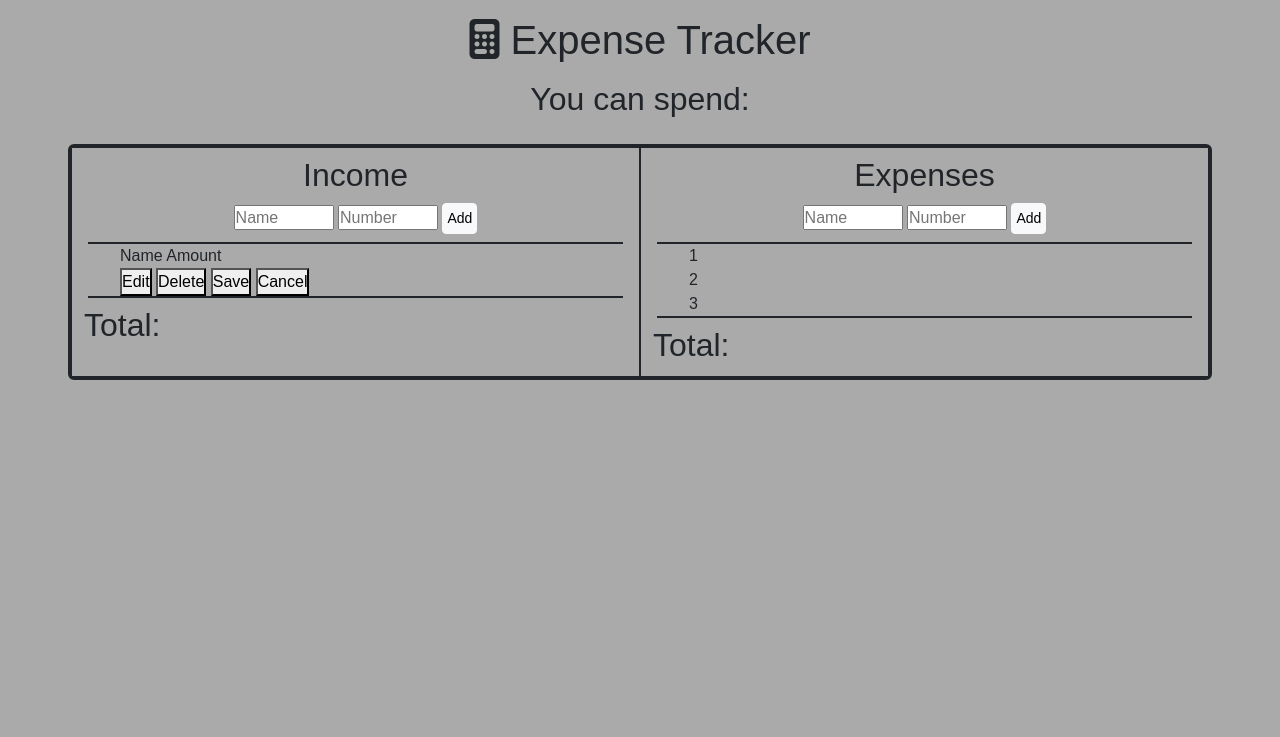
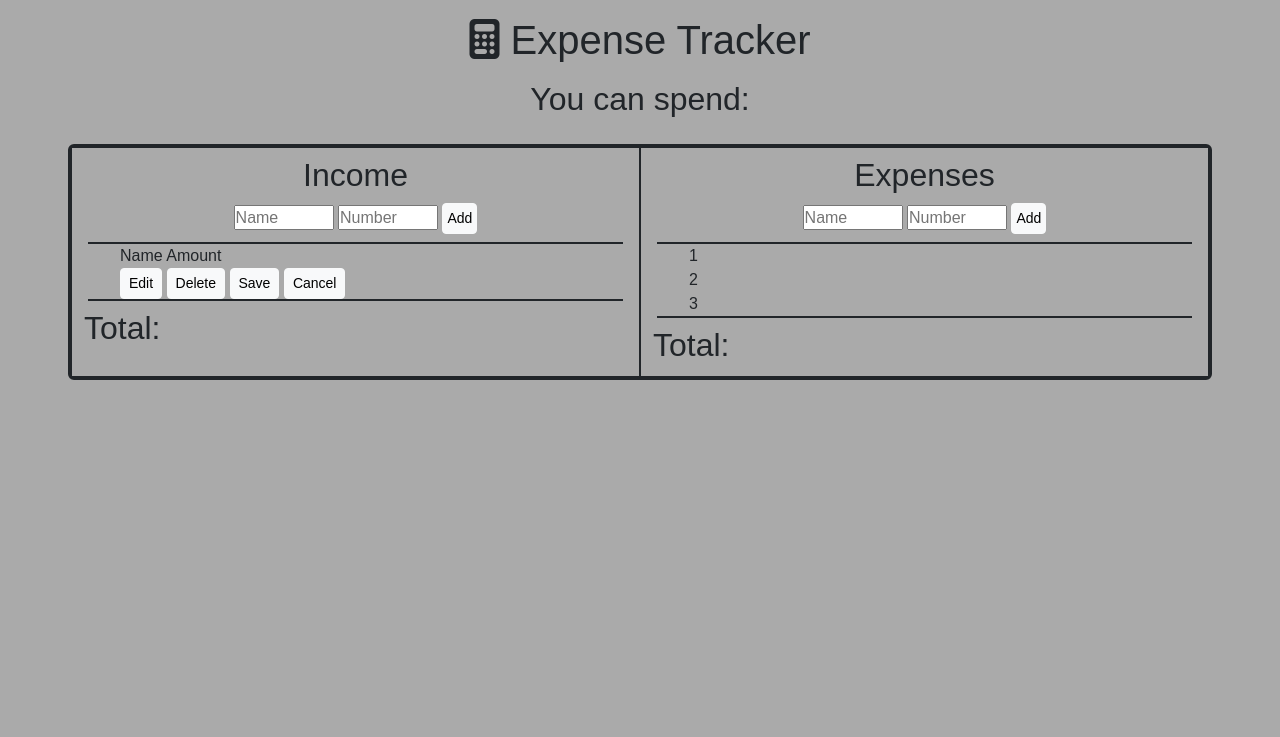
Before and after one commit to BamberDev/Expense-Tracker, a plain HTML site: page index.html in a window 1280 px wide. Shown: the top 737 px of the page. Drawn offline with nearby package versions, Linux system fonts and the light colour scheme.

Commit message:
updated buttons

```diff
--- a/index.html
+++ b/index.html
@@ -35,10 +35,16 @@
                 <span>Name</span>
                 <span>Amount</span>
                 <div>
-                  <button class="edit-button">Edit</button>
-                  <button class="delete-button">Delete</button>
-                  <button class="hidden save-button">Save</button>
-                  <button class="hidden cancel-button">Cancel</button>
+                  <button class="btn btn-light btn-sm edit-button">Edit</button>
+                  <button class="btn btn-light btn-sm delete-button">
+                    Delete
+                  </button>
+                  <button class="btn btn-light btn-sm hidden save-button">
+                    Save
+                  </button>
+                  <button class="btn btn-light btn-sm hidden cancel-button">
+                    Cancel
+                  </button>
                 </div>
               </li>
             </ul>
```
